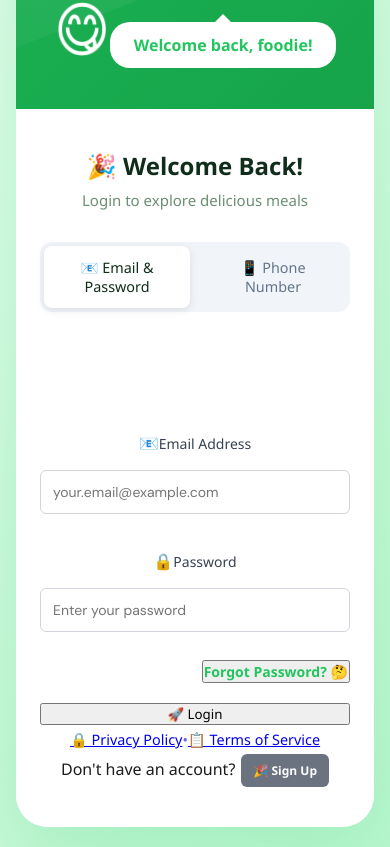
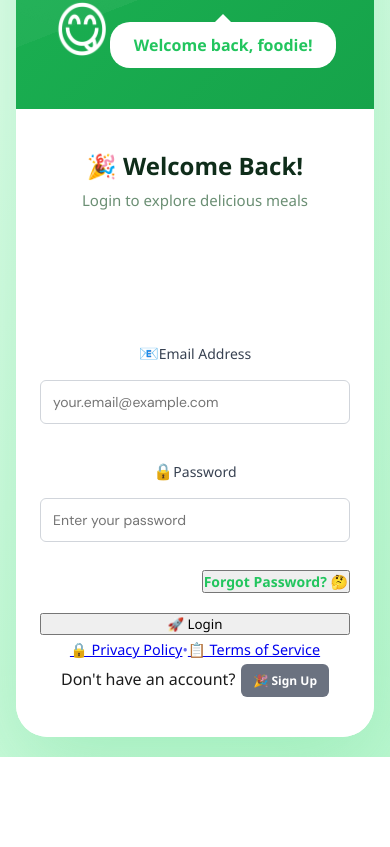
Before and after one commit to codebysumit12/yhk, a React (Create React App) app in the folder project-root/frontend/: page /auth in a window 390 px wide. Shown: the part 942-1789 px from the top of the page. After the commit the page ends 1699 px from the top, so only its background shows below. Built offline with nearby package versions, Linux system fonts and the light colour scheme; no server answers.

Commit message:
Temporarily disable phone auth until Firebase is configured

```diff
--- a/project-root/frontend/src/pages/Auth.jsx
+++ b/project-root/frontend/src/pages/Auth.jsx
@@ -414,8 +414,8 @@ const Auth = () => {
               </div>
             )}
 
-            {/* Auth Method Toggle */}
-            <div className="auth-method-toggle">
+            {/* Auth Method Toggle - Temporarily Disabled until Firebase is configured */}
+            <div className="auth-method-toggle" style={{ display: 'none' }}>
               <button
                 type="button"
                 className={`auth-method-btn ${!usePhoneAuth ? 'active' : ''}`}
```
